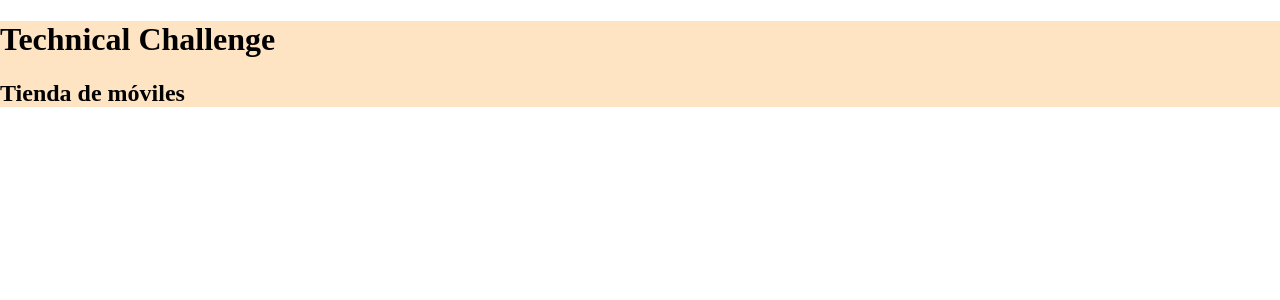
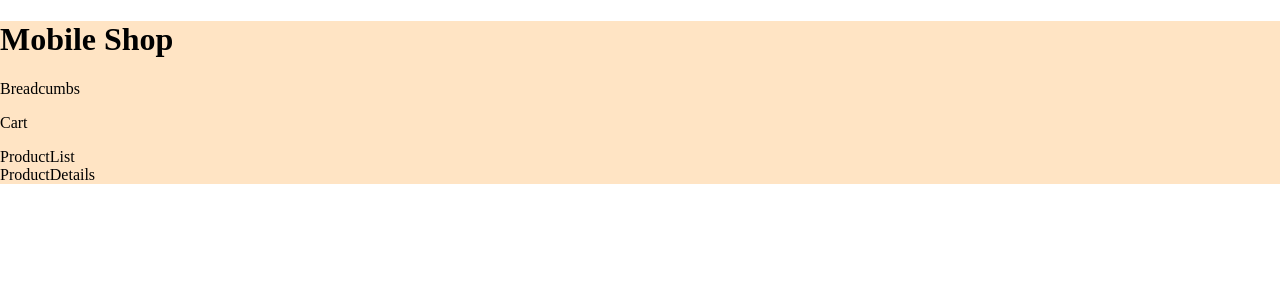
Before and after one commit to mig-code/challenge-tienda-moviles, a React (Create React App) app: page / in a window 1280 px wide. Shown: the top 300 px of the page. Built offline with nearby package versions, Linux system fonts and the light colour scheme.

Commit message:
Create Main components

```diff
--- a/src/App.js
+++ b/src/App.js
@@ -1,10 +1,16 @@
 import './styles/App.scss';
+import Header from './components/Header';
+import ProductList from './components/ProductList';
+import ProductDetails from './components/ProductDetails';
+
 
 function App() {
   return (
     <div className='App'>
-      <h1>Technical Challenge</h1>
-      <h2>Tienda de móviles</h2>
+      <Header />
+      <ProductList />
+      <ProductDetails />
+
     </div>
   );
 }
--- /dev/null
+++ b/src/components/Header.js
@@ -0,0 +1,11 @@
+import React from 'react'
+
+export default function Header() {
+  return (
+    <div>
+        <h1>Mobile Shop</h1>
+        <p>Breadcumbs</p>
+        <p>Cart</p>
+    </div>
+  )
+}
--- /dev/null
+++ b/src/components/ProductDetails.js
@@ -0,0 +1,7 @@
+import React from 'react'
+
+export default function ProductDetails() {
+  return (
+    <div>ProductDetails</div>
+  )
+}
--- /dev/null
+++ b/src/components/ProductList.js
@@ -0,0 +1,7 @@
+import React from 'react'
+
+export default function ProductList() {
+  return (
+    <div>ProductList</div>
+  )
+}
```
